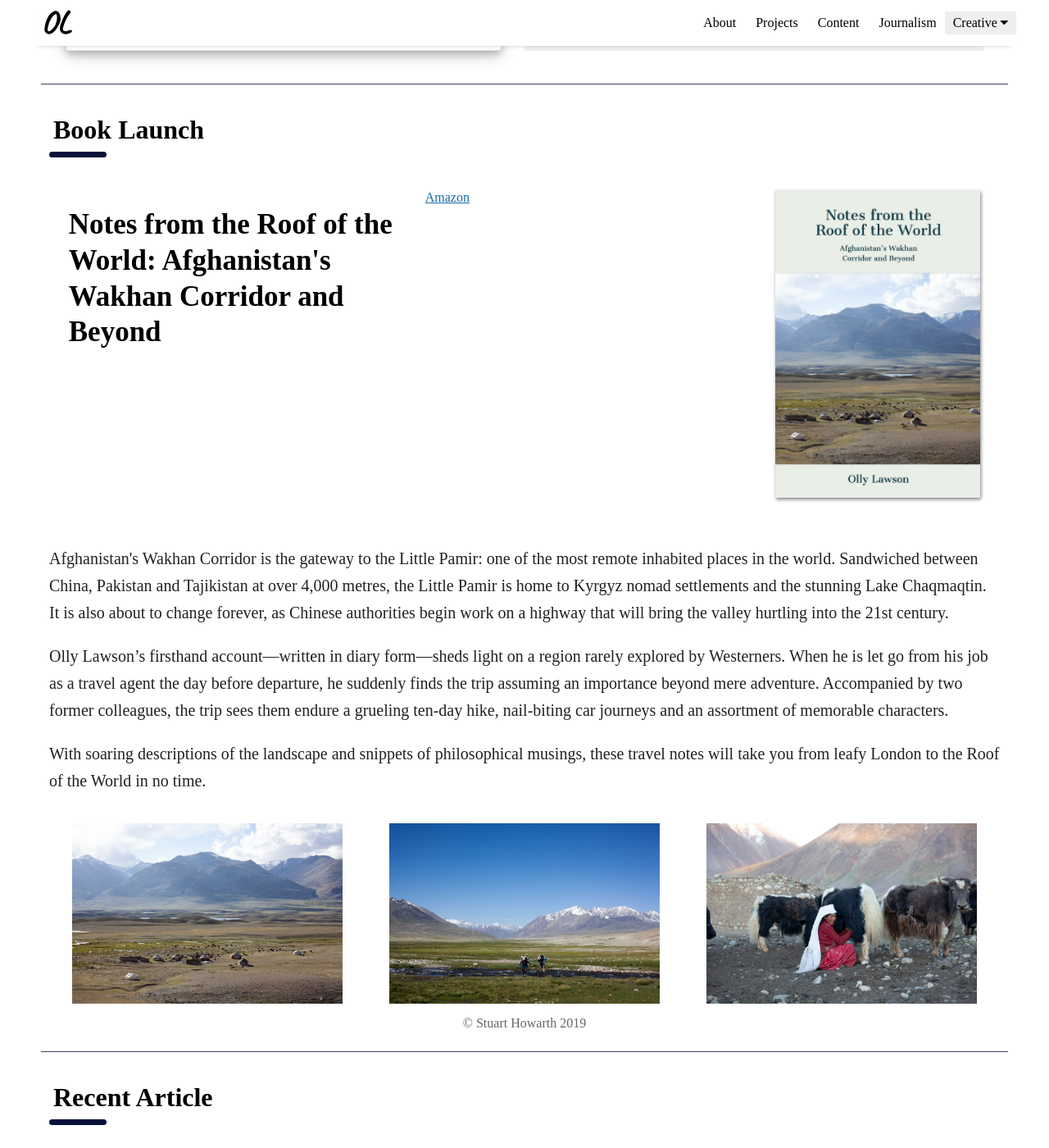
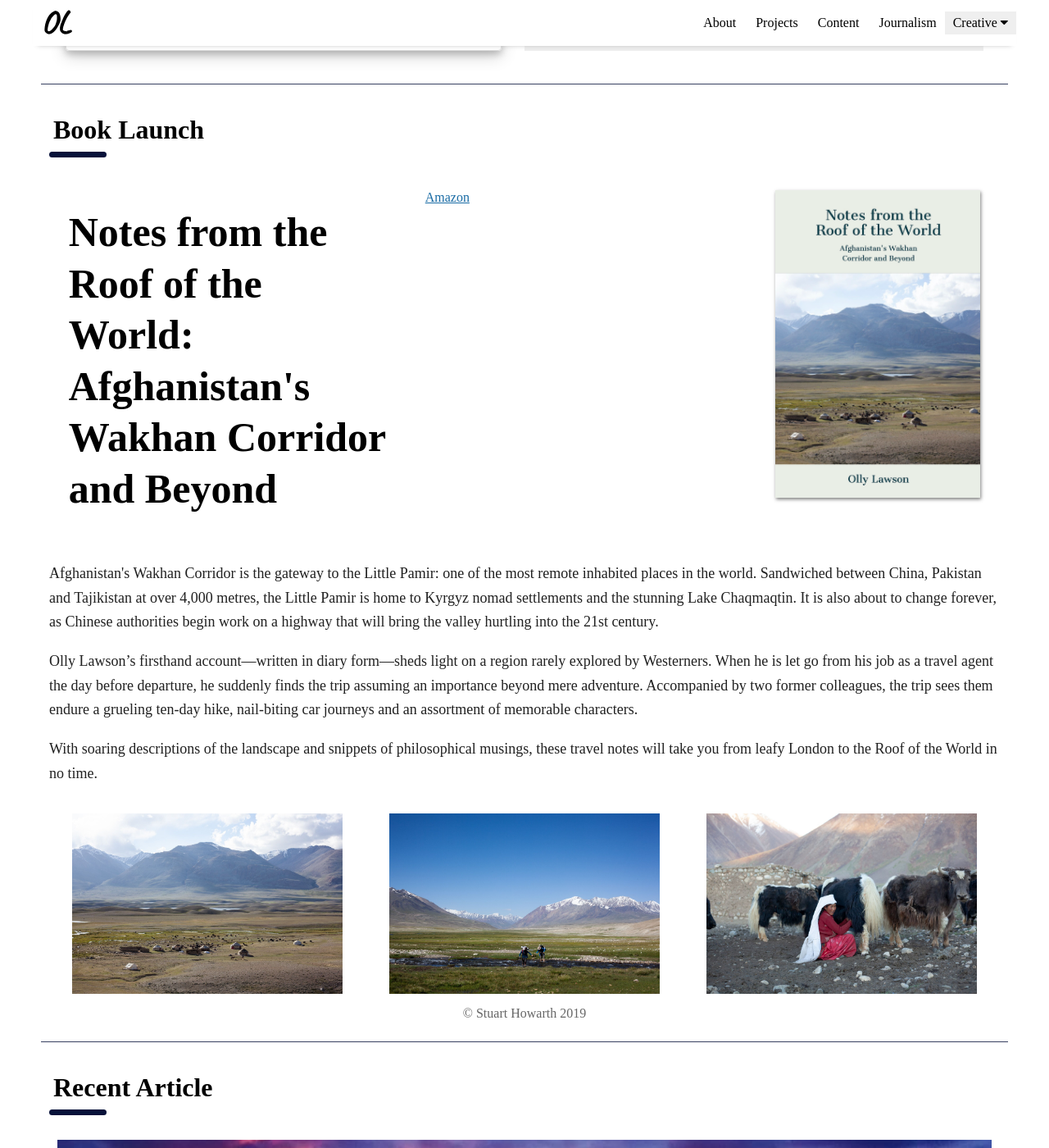
Before and after one commit to ollylawson/ollylawson.github.io, a Jekyll site: the page built from index.html, in a window 1280 px wide and 1400 px high, scrolled down 441 px. Shown: the whole window at 82% size. Built offline with Jekyll 4.4.1, drawn with Linux system fonts in a browser that asks for light colours; nearby versions of some CDN libraries; some web fonts are replaced; the list of posts is cut into pages by our own code.

Commit message:
font-size

```diff
--- a/assets/css/_sass/_home.scss
+++ b/assets/css/_sass/_home.scss
@@ -173,7 +173,7 @@
     margin: 10px;
 
   h1 {
-    font-size: 35px;
+    font-size: 50px;
   }
 
   h1, a {
@@ -194,7 +194,7 @@
   }
 
 .book-synopsis {
-  font-size: 20px;
+  font-size: 18px;
 }
 
 footer {
```
